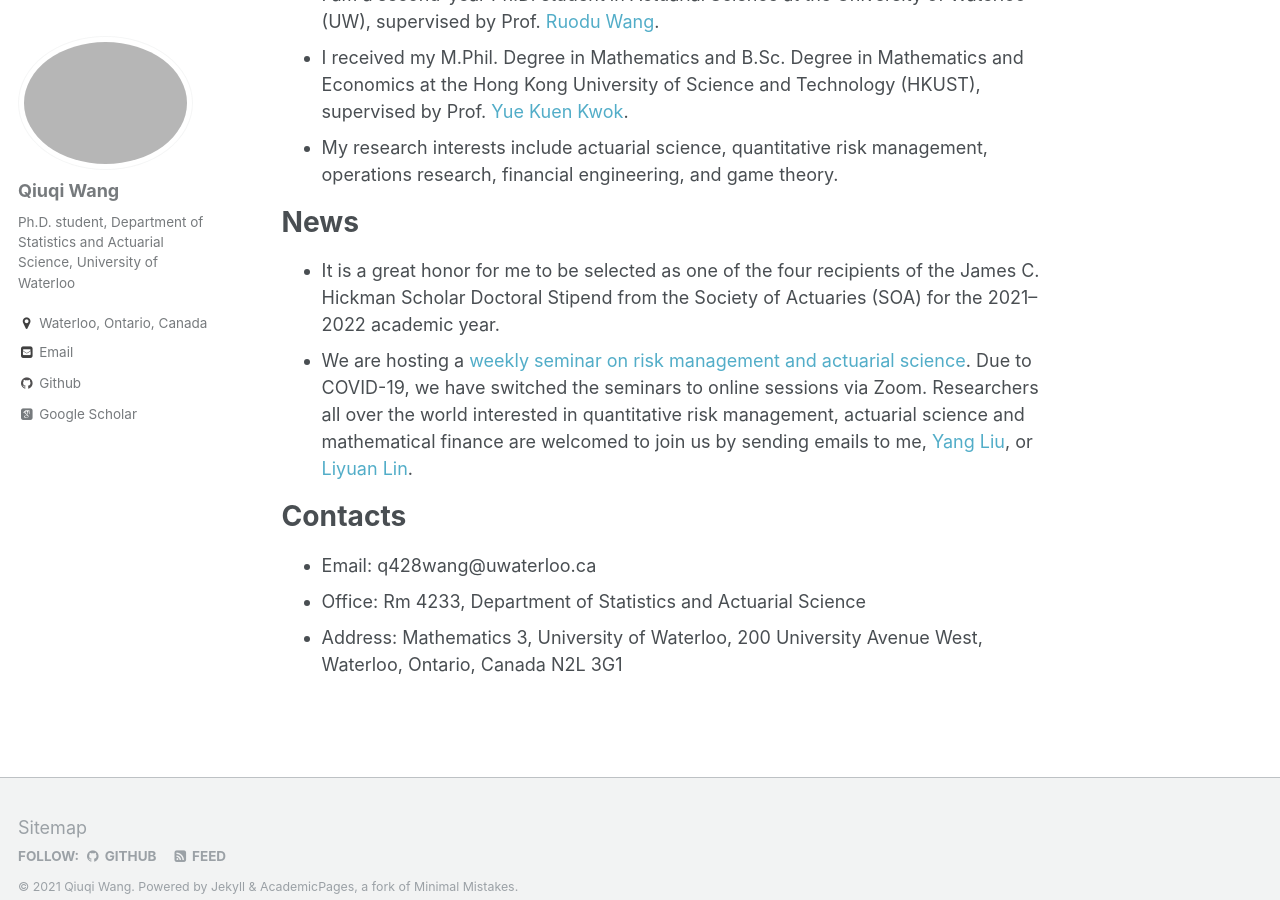
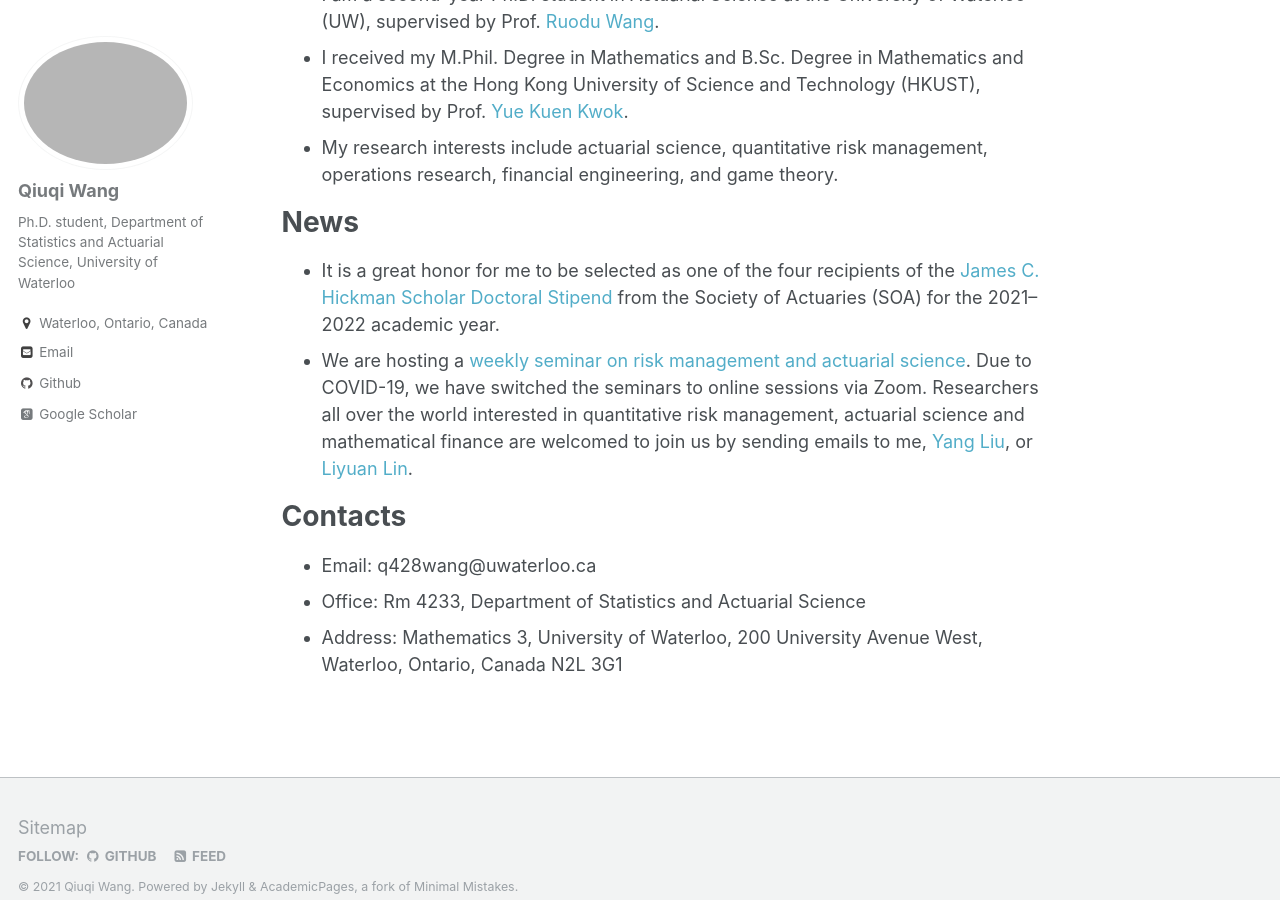
Before and after one commit to qwangan/qwangan.github.io, a Jekyll site: the page built from _pages/about.md, in a window 1280 px wide and 900 px high, scrolled down 564 px. Built offline with Jekyll 4.4.1, drawn with Linux system fonts in a browser that asks for light colours; some web fonts are replaced; part of the change alters nothing that is shown.

```diff
--- a/_pages/about.md
+++ b/_pages/about.md
@@ -18,7 +18,7 @@ redirect_from:
 * My research interests include actuarial science, quantitative risk management, operations research, financial engineering, and game theory.
 
 # News
-* It is a great honor for me to be selected as one of the four recipients of the James C. Hickman Scholar Doctoral Stipend from the Society of Actuaries (SOA) for the 2021--2022 academic year.
+* It is a great honor for me to be selected as one of the four recipients of the [James C. Hickman Scholar Doctoral Stipend](https://www.soa.org/resources/announcements/press-releases/2021/hickmans-scholar/) from the Society of Actuaries (SOA) for the 2021--2022 academic year.
 * We are hosting a [weekly seminar on risk management and actuarial science](https://yang-liu16.github.io/seminar/). Due to COVID-19, we have switched the seminars to online sessions via Zoom. Researchers all over the world interested in quantitative risk management, actuarial science and mathematical finance are welcomed to join us by sending emails to me, [Yang Liu](https://yang-liu16.github.io/), or [Liyuan Lin](mailto:l89lin@uwaterloo.ca).
 
 # Contacts
```
